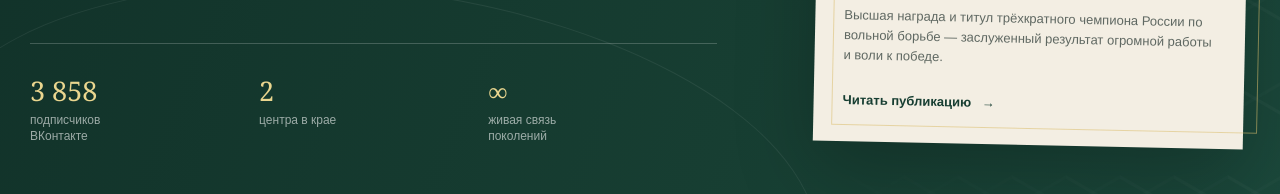
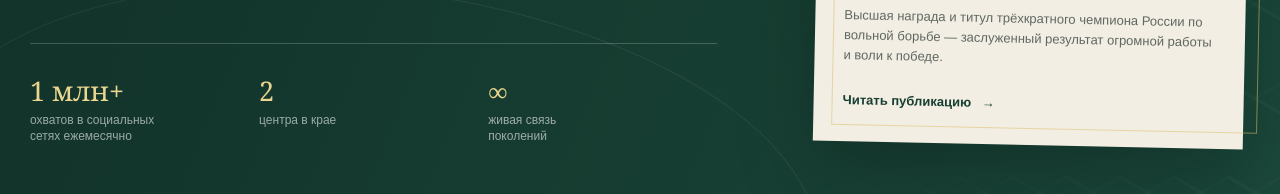
Before and after one commit to probuzhdeniyekavkaz-cell/adygekhase-site, a Next.js app: page / in a window 1280 px wide. Shown: the part 713-907 px from the top of the page. Built offline with nearby package versions, Linux system fonts and the light colour scheme; no server answers.

Commit message:
Update homepage social reach metric

```diff
--- a/app/page.tsx
+++ b/app/page.tsx
@@ -30,7 +30,7 @@ const copy = {
     latestNews: "Последние новости",
     learnMore: "Узнать о Хасэ",
     factsLabel: "Кратко об организации",
-    vkSubscribers: "подписчиков ВКонтакте",
+    monthlySocialReach: "охватов в социальных сетях ежемесячно",
     centers: "центра в крае",
     generations: "живая связь поколений",
     fromVk: "из ВКонтакте",
@@ -97,7 +97,7 @@ const copy = {
     latestNews: "Son haberler",
     learnMore: "Hase hakkında",
     factsLabel: "Kurum hakkında kısa bilgi",
-    vkSubscribers: "VKontakte abonesi",
+    monthlySocialReach: "sosyal ağlarda aylık erişim",
     centers: "bölgesel merkez",
     generations: "kuşaklar arasında canlı bağ",
     fromVk: "VKontakte'den · Rusça",
@@ -305,7 +305,7 @@ export default async function Home({
               <a className="text-link text-link--light" href="#about">{t.learnMore} <span aria-hidden="true">↓</span></a>
             </div>
             <div className="hero-facts" aria-label={t.factsLabel}>
-              <div><strong>{vkSubscribers}</strong><span>{t.vkSubscribers}</span></div>
+              <div><strong>{t.reachValue}</strong><span>{t.monthlySocialReach}</span></div>
               <div><strong>2</strong><span>{t.centers}</span></div>
               <div><strong>∞</strong><span>{t.generations}</span></div>
             </div>
```
